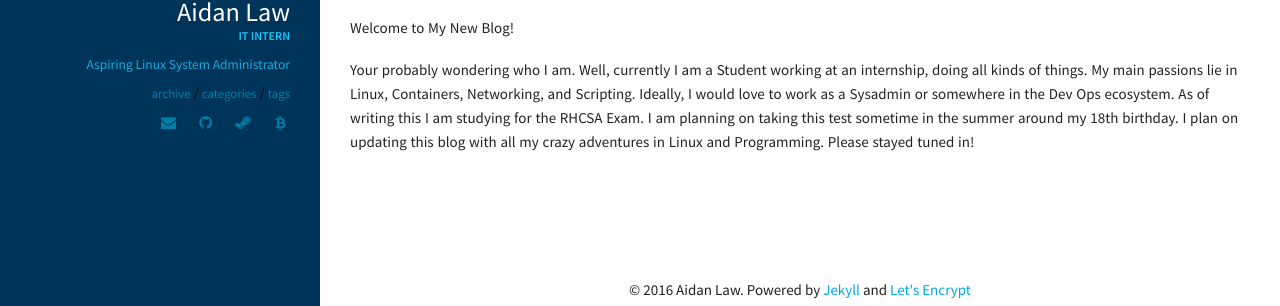
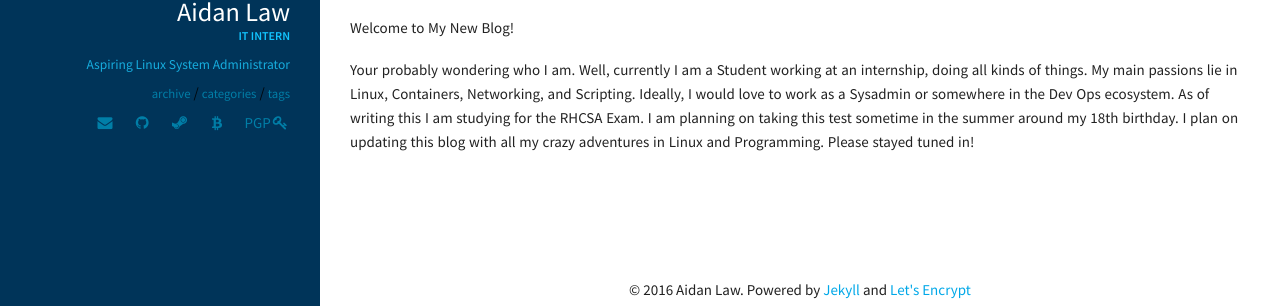
Before and after one commit to zzzz401/aidan-law.com, a Jekyll site: the page built from index.html, in a window 1280 px wide. Shown: the part 400-706 px from the top of the page. Built offline with Jekyll 4.4.1, drawn with Linux system fonts in a browser that asks for light colours; nearby versions of some CDN libraries.

Commit message:
Added PGP Key

```diff
--- a/_config.yml
+++ b/_config.yml
@@ -50,6 +50,7 @@ owner:
   steam: "zzzz401"
   youtube: #Kept Incase of Channel
   bitcoin: "1MrXMKEq2ib9tVoWgQaLDrtQtw7DGUJ6hq"
+  pgp: "0x3C9931AB11113336"
 
 
 gems:
--- a/_includes/social-links.html
+++ b/_includes/social-links.html
@@ -21,5 +21,6 @@
     {% if author.flickr %}<li><a href="http://www.flickr.com/{{ author.flickr }}" class="social-link-item" target="_blank"><i class="fa fa-fw fa-flickr"></i></a></li>{% endif %}
     {% if author.codepen %}<li><a href="http://codepen.io/{{ author.codepen }}" class="social-link-item" target="_blank"><i class="fa fa-fw fa-codepen"></i></a></li>{% endif %}
     {% if author.bitcoin %}<li><a href="bitcoin:{{ author.bitcoin }}" class="social-link-item" target="_blank"><i class="fa fa-fw fa-btc"></i></a></li>{% endif %}
+    {% if author.pgp %}<li><a href="https://pgp.mit.edu/pks/lookup?op=get&search={{ author.pgp }}" class="social-link-item" target="_blank">PGP<i class="fa fa-fw fa-key"></i></a></li>{% endif %}
   </ul>
 </div>
```
